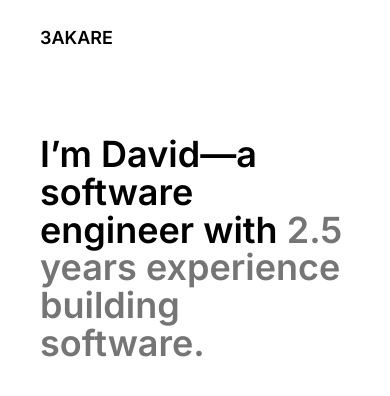
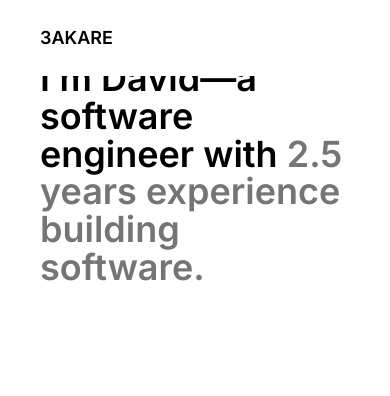
Before and after one commit to 3akare/portfolio, a Next.js app: page / in a window 390 px wide. Shown: the top 396 px of the page. Built offline with nearby package versions, Linux system fonts and the light colour scheme.

Commit message:
feat: sticky navigation bar

```diff
--- a/src/app/components/Header.tsx
+++ b/src/app/components/Header.tsx
@@ -2,8 +2,8 @@ import Link from "next/link";
 
 export default function Header() {
     return (
-        <header>
-            <nav className={"sticky top-0 w-full h-[4.75rem] z-[2] container mx-auto max-w-[90rem] flex flex-row justify-between items-center px-[2.5rem] md:px-[4rem]"}>
+        <header className={"w-full flex justify-center"}>
+            <nav className={"fixed bg-white dark:bg-black top-0 w-full h-[4.75rem] z-20 container mx-auto max-w-[90rem] flex flex-row justify-between items-center px-[2.5rem] md:px-[4rem]"}>
                 <Link href={"/"} className={"capitalize font-semibold text-lg md:text-xl"}>3AKARE</Link>
                 <ul className={"flex-row gap-4 font-medium hidden md:flex"}>
                     <li className={"dark:text-[#B8B8B8] text-[#575757]"}>
```
